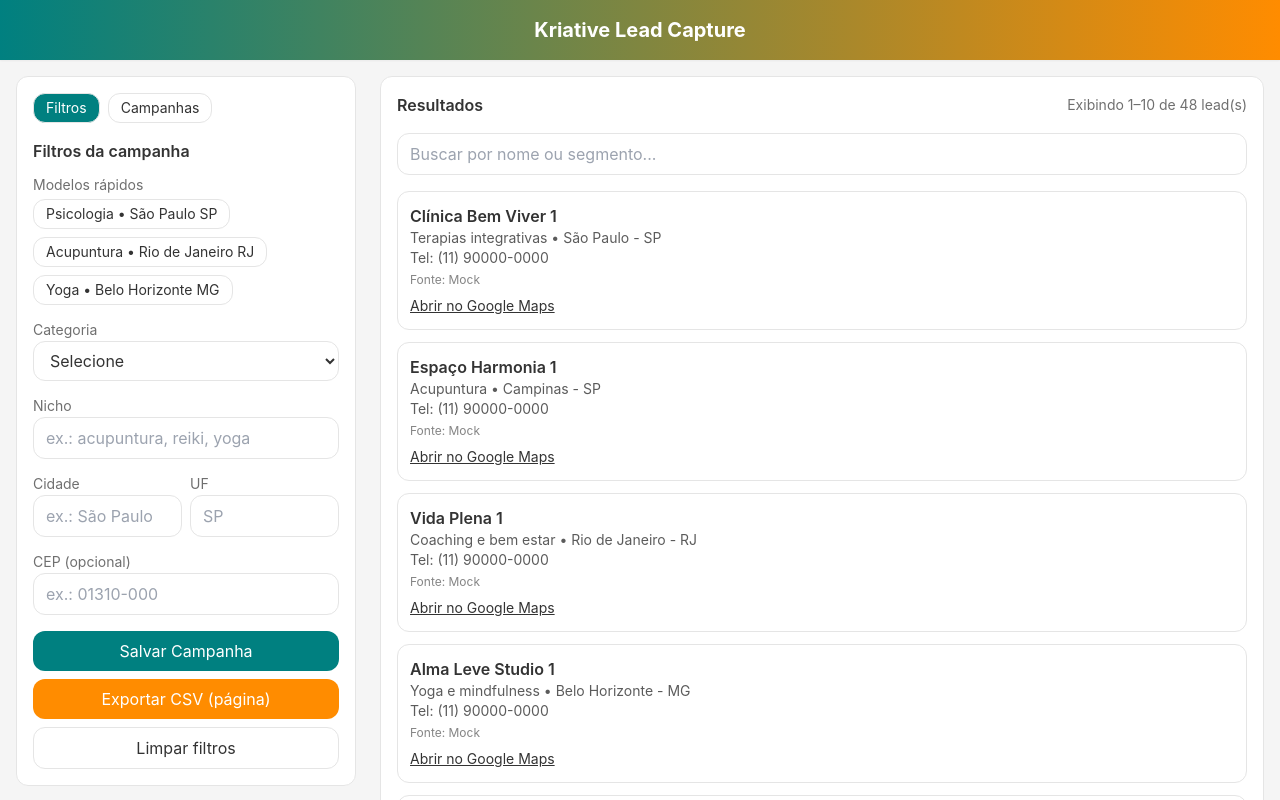
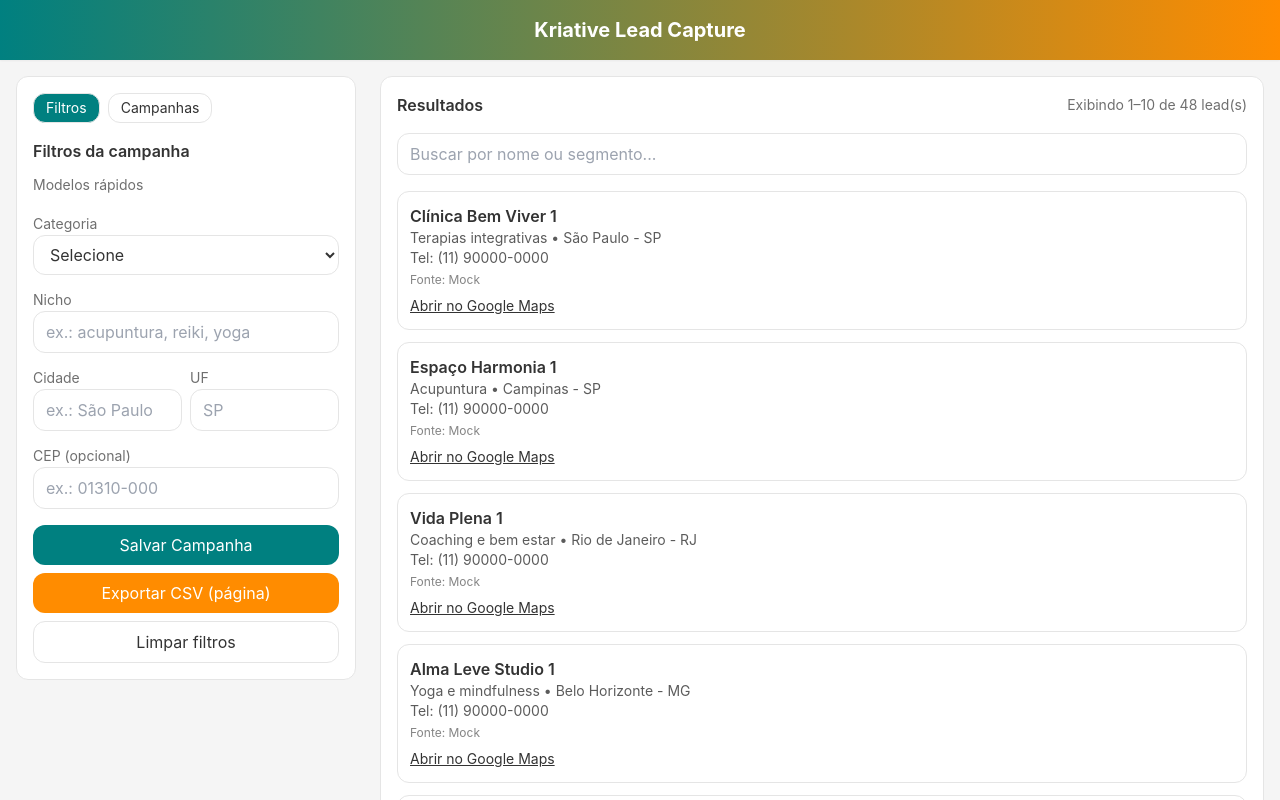
Before and after one commit to PZupo/kriative-lead-capture, a React (Vite) app: page / in a window 1280 px wide. Shown: the top 800 px of the page. Built offline with nearby package versions, Linux system fonts and the light colour scheme.

Commit message:
Update main.tsx

```diff
--- a/src/main.tsx
+++ b/src/main.tsx
@@ -4,6 +4,7 @@
 import Navbar from './ui/Navbar';
 import Sidebar from './ui/Sidebar';
 import Results, { type Lead } from './ui/Results';
+import Wizard from './ui/Wizard';
 
 export type Campaign = {
   id: string;
@@ -16,8 +17,6 @@
   createdAt: string;
 };
 
-const LS_KEY = 'kriative_campaigns';
-
 type Template = {
   id: string;
   label: string;
@@ -26,35 +25,11 @@
   cidade: string;
   uf: string;
   cep?: string;
+  createdAt: string;
 };
 
-// Modelos rápidos (pode editar/expandir depois)
-const TEMPLATES: Template[] = [
-  {
-    id: 'psicologia_sp',
-    label: 'Psicologia • São Paulo SP',
-    categoria: 'Clínicas e terapias',
-    nicho: 'Psicologia',
-    cidade: 'São Paulo',
-    uf: 'SP'
-  },
-  {
-    id: 'acupuntura_rj',
-    label: 'Acupuntura • Rio de Janeiro RJ',
-    categoria: 'Estúdios de bem estar',
-    nicho: 'Acupuntura',
-    cidade: 'Rio de Janeiro',
-    uf: 'RJ'
-  },
-  {
-    id: 'yoga_bh',
-    label: 'Yoga • Belo Horizonte MG',
-    categoria: 'Academias e yoga',
-    nicho: 'Yoga',
-    cidade: 'Belo Horizonte',
-    uf: 'MG'
-  }
-];
+const LS_KEY = 'kriative_campaigns';
+const LS_TPL = 'kriative_templates';
 
 function App() {
   // filtros
@@ -68,23 +43,42 @@
   const [page, setPage] = useState(1);
   const pageSize = 10;
 
-  // loading curto ao mudar filtros
+  // loading
   const [loading, setLoading] = useState(false);
 
-  // campanhas
+  // campanhas e modelos
   const [campaigns, setCampaigns] = useState<Campaign[]>([]);
+  const [templates, setTemplates] = useState<Template[]>([]);
+
+  // wizard modal
+  const [wizardOpen, setWizardOpen] = useState(false);
 
   useEffect(() => {
     try {
       const raw = localStorage.getItem(LS_KEY);
       if (raw) setCampaigns(JSON.parse(raw));
     } catch {}
+    try {
+      const rawT = localStorage.getItem(LS_TPL);
+      if (rawT) setTemplates(JSON.parse(rawT));
+    } catch {}
   }, []);
 
-  function persist(next: Campaign[]) {
+  function persistCampaigns(next: Campaign[]) {
     setCampaigns(next);
     localStorage.setItem(LS_KEY, JSON.stringify(next));
   }
+  function persistTemplates(next: Template[]) {
+    setTemplates(next);
+    localStorage.setItem(LS_TPL, JSON.stringify(next));
+  }
+
+  // modelos rápidos fixos (visuais)
+  const QUICK_TEMPLATES: Omit<Template, 'id' | 'createdAt'>[] = [
+    { label: 'Psicologia • São Paulo SP', categoria: 'Clínicas e terapias', nicho: 'Psicologia', cidade: 'São Paulo', uf: 'SP' },
+    { label: 'Acupuntura • Rio de Janeiro RJ', categoria: 'Estúdios de bem estar', nicho: 'Acupuntura', cidade: 'Rio de Janeiro', uf: 'RJ' },
+    { label: 'Yoga • Belo Horizonte MG', categoria: 'Academias e yoga', nicho: 'Yoga', cidade: 'Belo Horizonte', uf: 'MG' }
+  ];
 
   // leads mock + filtros
   const allLeads: Lead[] = useMemo(() => {
@@ -114,7 +108,7 @@
       .filter(x => !nicho || x.segmento.toLowerCase().includes(nicho.toLowerCase()));
   }, [cidade, uf, nicho, categoria, cep]);
 
-  // reset pagina/mostrar loading nos filtros
+  // reset de página e loading quando filtros mudam
   useEffect(() => {
     setPage(1);
     setLoading(true);
@@ -135,7 +129,7 @@
       categoria, nicho, cidade, uf, cep: cep || undefined,
       createdAt: new Date().toISOString()
     };
-    persist([newCamp, ...campaigns]);
+    persistCampaigns([newCamp, ...campaigns]);
     alert('Campanha salva com sucesso');
   }
 
@@ -149,7 +143,7 @@
 
   function deleteCampaign(id: string) {
     if (!confirm('Excluir esta campanha?')) return;
-    persist(campaigns.filter(c => c.id !== id));
+    persistCampaigns(campaigns.filter(c => c.id !== id));
   }
 
   function duplicateCampaign(id: string) {
@@ -161,10 +155,10 @@
       nome: `${found.nome} (cópia)`,
       createdAt: new Date().toISOString()
     };
-    persist([copy, ...campaigns]);
+    persistCampaigns([copy, ...campaigns]);
   }
 
-  // CSV da página atual
+  // CSV: página atual
   function exportCSV() {
     if (!pageLeads.length) {
       alert('Nenhum lead para exportar');
@@ -172,17 +166,32 @@
     }
     const header = ['nome', 'segmento', 'cidade', 'uf', 'telefone', 'fonte', 'data'];
     const rows = pageLeads.map(l => [l.nome, l.segmento, l.cidade, l.uf, l.telefone || '', l.fonte, l.data]);
+    downloadCSV(header, rows, 'leads.csv');
+  }
+
+  // CSV: todos
+  function exportAllCSV() {
+    if (!allLeads.length) {
+      alert('Nenhum lead para exportar');
+      return;
+    }
+    const header = ['nome', 'segmento', 'cidade', 'uf', 'telefone', 'fonte', 'data'];
+    const rows = allLeads.map(l => [l.nome, l.segmento, l.cidade, l.uf, l.telefone || '', l.fonte, l.data]);
+    downloadCSV(header, rows, 'leads_todos.csv');
+  }
+
+  function downloadCSV(header: string[], rows: (string | number)[][], filename: string) {
     const csv = [header, ...rows].map(r => r.map(v => `"${String(v).replaceAll('"', '""')}"`).join(',')).join('\n');
     const blob = new Blob([csv], { type: 'text/csv;charset=utf-8;' });
     const url = URL.createObjectURL(blob);
     const a = document.createElement('a');
     a.href = url;
-    a.download = 'leads.csv';
+    a.download = filename;
     a.click();
     URL.revokeObjectURL(url);
   }
 
-  // JSON das campanhas
+  // JSON campanhas
   function exportCampaignsJSON() {
     const blob = new Blob([JSON.stringify(campaigns, null, 2)], { type: 'application/json' });
     const url = URL.createObjectURL(blob);
@@ -200,22 +209,54 @@
       const valid = Array.isArray(arr) ? arr.filter(x => x && x.id && x.nome) : [];
       const exists = new Set(campaigns.map(c => c.id));
       const merged = [...valid.filter(v => !exists.has(v.id)), ...campaigns];
-      persist(merged);
+      persistCampaigns(merged);
       alert(`Importadas ${merged.length - campaigns.length} campanha(s).`);
     } catch {
       alert('Arquivo inválido. Selecione um JSON exportado pelo app.');
     }
   }
 
-  // aplicar modelo
+  // modelos
+  function saveCurrentAsTemplate() {
+    if (!categoria && !nicho && !cidade && !uf && !cep) {
+      alert('Preencha pelo menos um filtro para salvar como modelo.');
+      return;
+    }
+    const label = prompt('Nome do modelo:', `${categoria || 'Geral'} • ${nicho || 'Todos'} • ${cidade || uf || ''}`.trim());
+    if (!label) return;
+    const tpl: Template = {
+      id: crypto.randomUUID(),
+      label,
+      categoria, nicho, cidade, uf, cep: cep || undefined,
+      createdAt: new Date().toISOString()
+    };
+    persistTemplates([tpl, ...templates]);
+    alert('Modelo salvo!');
+  }
+
   function applyTemplate(id: string) {
-    const tpl = TEMPLATES.find(t => t.id === id);
+    const tpl = templates.find(t => t.id === id);
     if (!tpl) return;
-    setCategoria(tpl.categoria);
-    setNicho(tpl.nicho);
-    setCidade(tpl.cidade);
-    setUf(tpl.uf);
+    setCategoria(tpl.categoria || '');
+    setNicho(tpl.nicho || '');
+    setCidade(tpl.cidade || '');
+    setUf(tpl.uf || '');
     setCep(tpl.cep || '');
+  }
+
+  function deleteTemplate(id: string) {
+    persistTemplates(templates.filter(t => t.id !== id));
+  }
+
+  // templates rápidos fixos
+  function applyQuickTemplate(label: string) {
+    const t = QUICK_TEMPLATES.find(x => x.label === label);
+    if (!t) return;
+    setCategoria(t.categoria);
+    setNicho(t.nicho);
+    setCidade(t.cidade);
+    setUf(t.uf);
+    setCep(t.cep || '');
   }
 
   // limpar filtros
@@ -241,9 +282,15 @@
           onDuplicateCampaign={duplicateCampaign}
           onExportCampaignsJSON={exportCampaignsJSON}
           onImportCampaignsJSON={importCampaignsJSON}
-          templates={TEMPLATES}
+          templates={templates}
           onApplyTemplate={applyTemplate}
+          onDeleteTemplate={deleteTemplate}
+          onSaveCurrentAsTemplate={saveCurrentAsTemplate}
+          quickTemplates={QUICK_TEMPLATES}
+          onApplyQuickTemplate={applyQuickTemplate}
           onClearFilters={clearFilters}
+          onOpenWizard={() => setWizardOpen(true)}
+          onExportAllCSV={exportAllCSV}
         />
         <Results
           leads={pageLeads}
@@ -255,6 +302,27 @@
           onNext={() => setPage(p => (start + pageSize < total ? p + 1 : p))}
         />
       </div>
+
+      {wizardOpen && (
+        <Wizard
+          onClose={() => setWizardOpen(false)}
+          onCreate={({ categoria, nicho, cidade, uf, cep, nome }) => {
+            setCategoria(categoria || '');
+            setNicho(nicho || '');
+            setCidade(cidade || '');
+            setUf(uf || '');
+            setCep(cep || '');
+            const newCamp: Campaign = {
+              id: crypto.randomUUID(),
+              nome: nome || `${categoria || 'Geral'} • ${nicho || 'Todos'} • ${cidade || uf || 'Brasil'}`,
+              categoria: categoria || '', nicho: nicho || '', cidade: cidade || '', uf: uf || '', cep: cep || undefined,
+              createdAt: new Date().toISOString()
+            };
+            persistCampaigns([newCamp, ...campaigns]);
+            setWizardOpen(false);
+          }}
+        />
+      )}
     </div>
   );
 }
```
